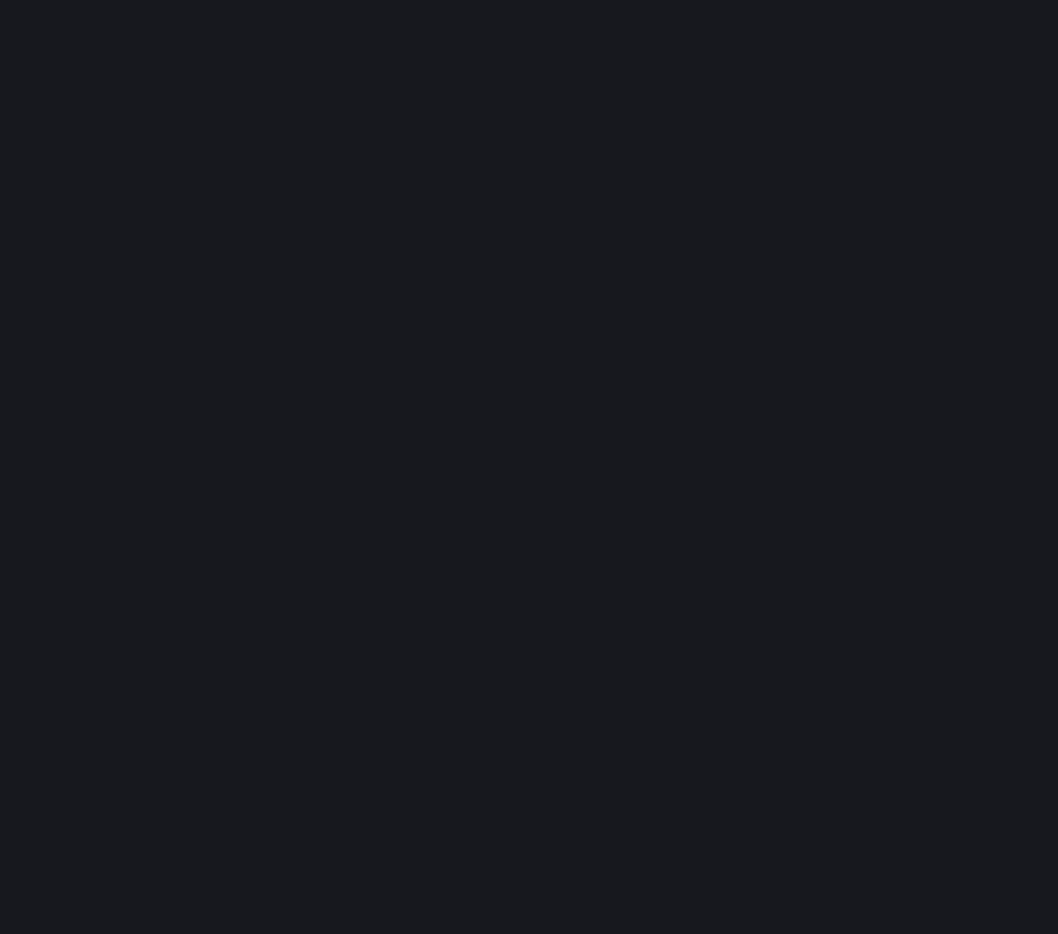
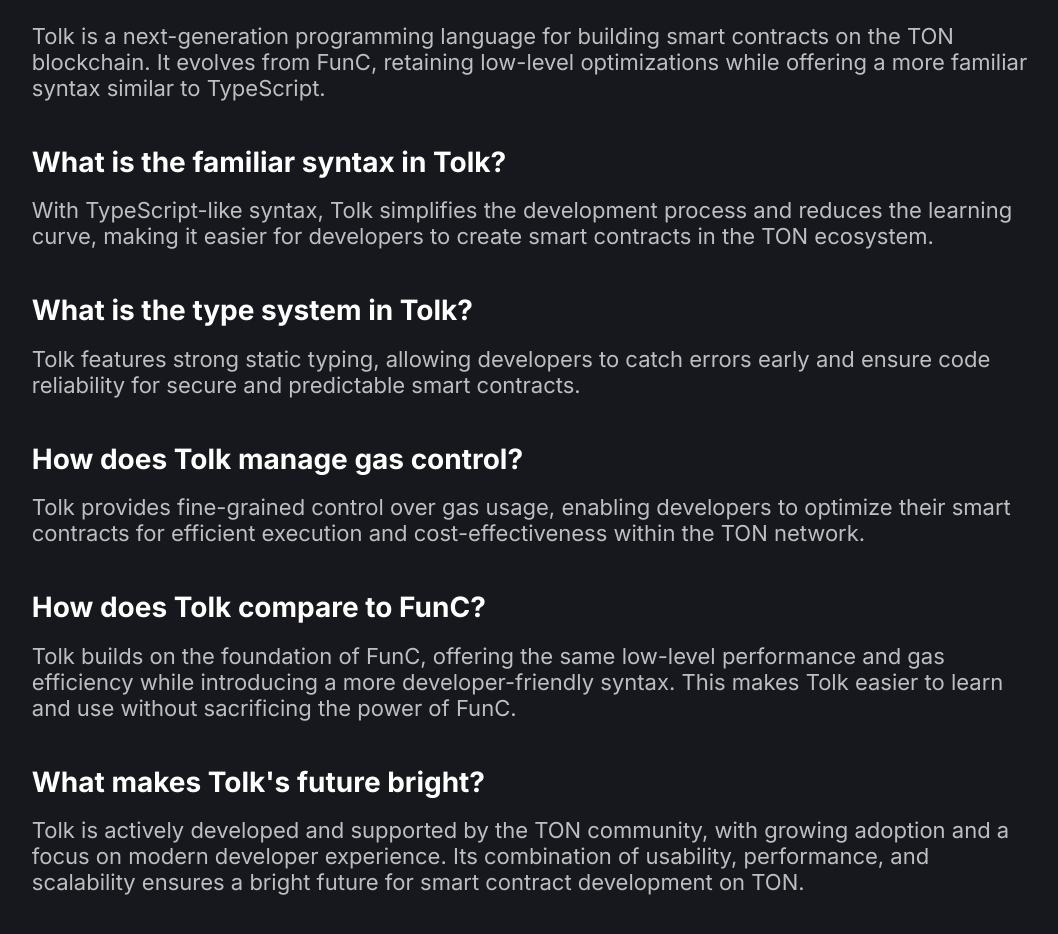
Before and after one commit to SoftwareMaestro16/tolk-website, a React (Vite) app: page / in a window 1280 px wide. Shown: the part 952-1886 px from the top of the page, without its empty margins (109-1167 px from the left). Before the commit the page ends 938 px from the top, so only its background shows below. Built offline with nearby package versions, Linux system fonts and the light colour scheme.

Commit message:
new features added

```diff
--- a/src/components/Header/Header.module.scss
+++ b/src/components/Header/Header.module.scss
@@ -6,7 +6,7 @@
     justify-content: space-between;
     background-color: #1e2028;
     height: 8.2vh;
-
+    padding: 0 7%;
     width: 100vw;
     height: 8.5vh;
     box-sizing: border-box;
--- a/src/components/Main/App.jsx
+++ b/src/components/Main/App.jsx
@@ -1,6 +1,7 @@
-import styles from "./App.module.scss"
-import Code from '../CodeExample/Code'
-import Header from "../Header/Header"
+import styles from "./App.module.scss";
+import Code from '../CodeExample/Code';
+import Header from "../Header/Header";
+import QuestionBlock from "../QuestionBlock/QuestionBlock";
 
 function App() {
 
@@ -10,12 +11,13 @@
 
       <div className={styles.content}>
 
-      <div className={styles.description}>
-        <h1>Tolk</h1>
-        <h2>New Level of Smart Contract Development for TON</h2>
-      </div>
+        <div className={styles.description}>
+          <h1>Tolk</h1>
+          <h2>New Level of Smart Contract Development for TON</h2>
+        </div>
 
-      <Code />
+        <Code />
+        <QuestionBlock />
 
       </div>
 
--- /dev/null
+++ b/src/components/QuestionBlock/QuestionBlock.jsx
@@ -0,0 +1,20 @@
+import styles from "./QuestionBlock.module.scss";
+import questions from "../../utils/questions";
+
+function QuestionBlock() {
+
+    return (
+        <>
+            {questions.map((value, index) => (
+                <div className={styles.questionsList}>
+                    <div className={styles.question}>
+                        <h1>{value.question}</h1>
+                        <h2>{value.answer}</h2>
+                    </div>
+                </div>
+            ))}
+        </>
+    );
+}
+
+export default QuestionBlock;
--- /dev/null
+++ b/src/components/QuestionBlock/QuestionBlock.module.scss
@@ -0,0 +1,22 @@
+.questionsList {
+    margin-top: 25px;
+
+    .question {
+      display: flex;
+      flex-direction: column;
+      align-items: flex-start;
+
+      h1 {
+        color: white;
+        font-size: 28px;
+      }
+
+      h2 {
+        color: #ffffffb8;
+        text-align: left;
+        margin: 0;
+        font-weight: 400;
+        font-size: 22px;
+      }
+    }
+  }
--- /dev/null
+++ b/src/utils/questions.js
@@ -0,0 +1,28 @@
+const questions = [
+    {
+        question: "What is Tolk?",
+        answer: "Tolk is a next-generation programming language for building smart contracts on the TON blockchain. It evolves from FunC, retaining low-level optimizations while offering a more familiar syntax similar to TypeScript."
+    },
+    {
+        question: "What is the familiar syntax in Tolk?",
+        answer: "With TypeScript-like syntax, Tolk simplifies the development process and reduces the learning curve, making it easier for developers to create smart contracts in the TON ecosystem."
+    },
+    {
+        question: "What is the type system in Tolk?",
+        answer: "Tolk features strong static typing, allowing developers to catch errors early and ensure code reliability for secure and predictable smart contracts."
+    },
+    {
+        question: "How does Tolk manage gas control?",
+        answer: "Tolk provides fine-grained control over gas usage, enabling developers to optimize their smart contracts for efficient execution and cost-effectiveness within the TON network."
+    },
+    {
+        question: "How does Tolk compare to FunC?",
+        answer: "Tolk builds on the foundation of FunC, offering the same low-level performance and gas efficiency while introducing a more developer-friendly syntax. This makes Tolk easier to learn and use without sacrificing the power of FunC."
+    },
+    {
+        question: "What makes Tolk's future bright?",
+        answer: "Tolk is actively developed and supported by the TON community, with growing adoption and a focus on modern developer experience. Its combination of usability, performance, and scalability ensures a bright future for smart contract development on TON."
+    }
+];
+
+export default questions;
```
